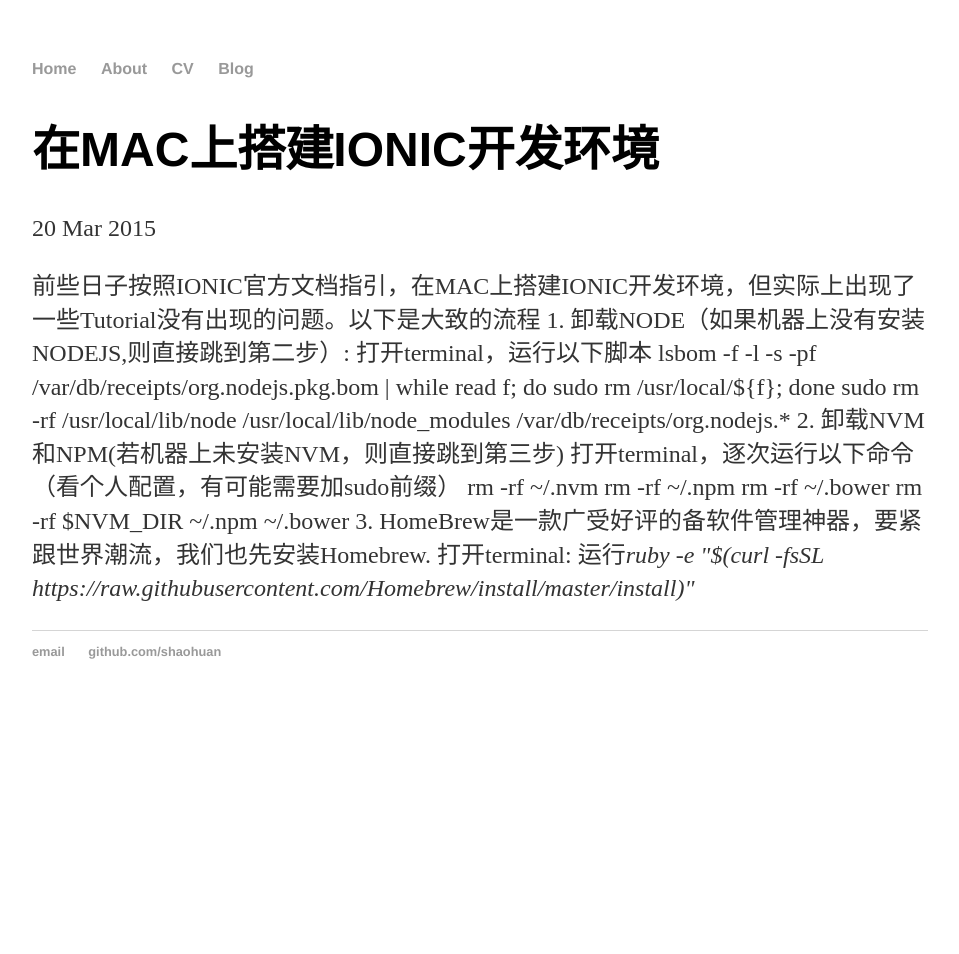
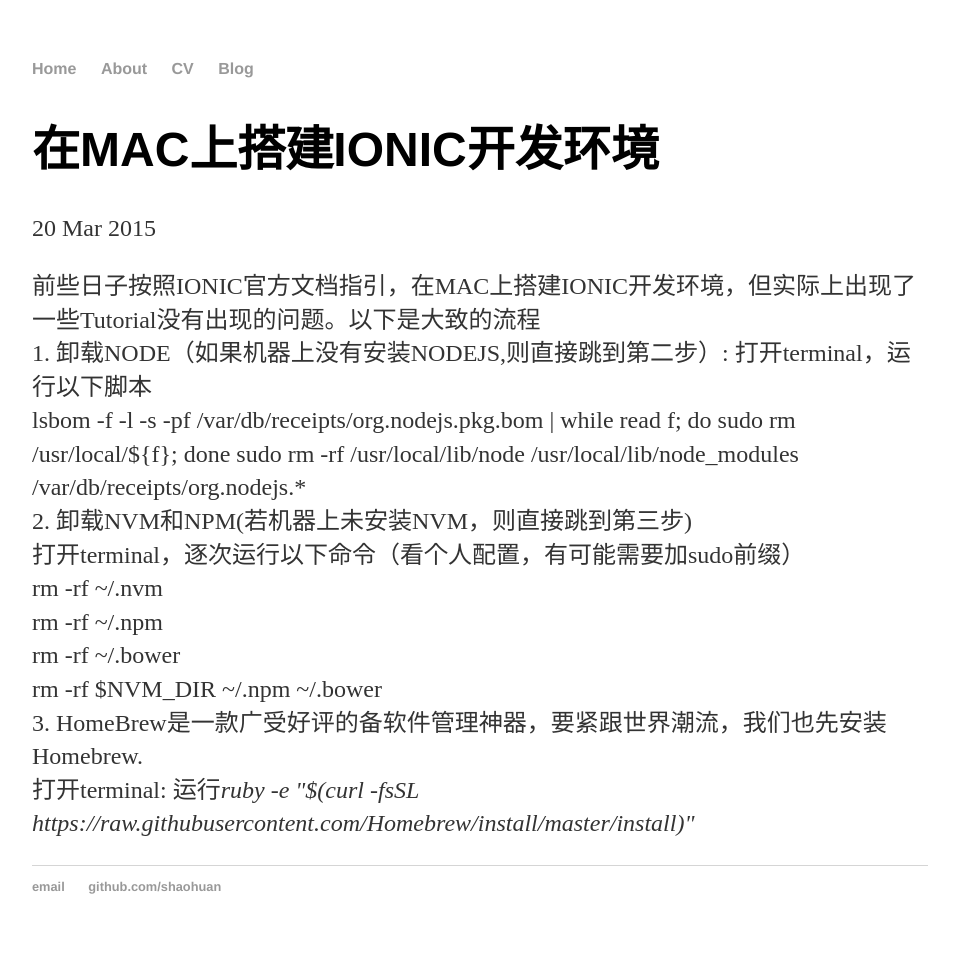
Before and after one commit to shaohuan/shaohuan.github.io, a Jekyll site: the page built from _posts/2015-03-20-build-ionic-on-osx.md, in a window 1280 px wide. Shown: the whole page, without its empty margins (160-1119 px from the left). Built offline with Jekyll 4.4.1, drawn with Linux system fonts in a browser that asks for light colours; before the commit the page ends 900 px from its top, so only the background shows below that.

Commit message:
Update 2015-03-20-build-ionic-on-osx.md

```diff
--- a/_posts/2015-03-20-build-ionic-on-osx.md
+++ b/_posts/2015-03-20-build-ionic-on-osx.md
@@ -5,18 +5,19 @@
 ---
 <html>
 <body>
-<p>前些日子按照IONIC官方文档指引，在MAC上搭建IONIC开发环境，但实际上出现了一些Tutorial没有出现的问题。以下是大致的流程
-1. 卸载NODE（如果机器上没有安装NODEJS,则直接跳到第二步）: 打开terminal，运行以下脚本
+<p>前些日子按照IONIC官方文档指引，在MAC上搭建IONIC开发环境，但实际上出现了一些Tutorial没有出现的问题。以下是大致的流程<br>
+1. 卸载NODE（如果机器上没有安装NODEJS,则直接跳到第二步）: 打开terminal，运行以下脚本<br>
 	lsbom -f -l -s -pf /var/db/receipts/org.nodejs.pkg.bom | while read f; do  sudo rm /usr/local/${f}; done
 	sudo rm -rf /usr/local/lib/node /usr/local/lib/node_modules /var/db/receipts/org.nodejs.*
-2. 卸载NVM和NPM(若机器上未安装NVM，则直接跳到第三步)
-   打开terminal，逐次运行以下命令（看个人配置，有可能需要加sudo前缀）
-    	rm -rf ~/.nvm
-    	rm -rf ~/.npm
-    	rm -rf ~/.bower
-    	rm -rf $NVM_DIR ~/.npm ~/.bower
- 3. HomeBrew是一款广受好评的备软件管理神器，要紧跟世界潮流，我们也先安装Homebrew.
-   打开terminal: 运行<em>ruby -e "$(curl -fsSL https://raw.githubusercontent.com/Homebrew/install/master/install)"</em>
+	<br>
+2. 卸载NVM和NPM(若机器上未安装NVM，则直接跳到第三步)<br>
+   打开terminal，逐次运行以下命令（看个人配置，有可能需要加sudo前缀）<br>
+    	rm -rf ~/.nvm<br>
+    	rm -rf ~/.npm<br>
+    	rm -rf ~/.bower<br>
+    	rm -rf $NVM_DIR ~/.npm ~/.bower<br>
+ 3. HomeBrew是一款广受好评的备软件管理神器，要紧跟世界潮流，我们也先安装Homebrew.<br>
+   打开terminal: 运行<em>ruby -e "$(curl -fsSL https://raw.githubusercontent.com/Homebrew/install/master/install)"</em><br>
 </p>
 </body>
 </html>
```
